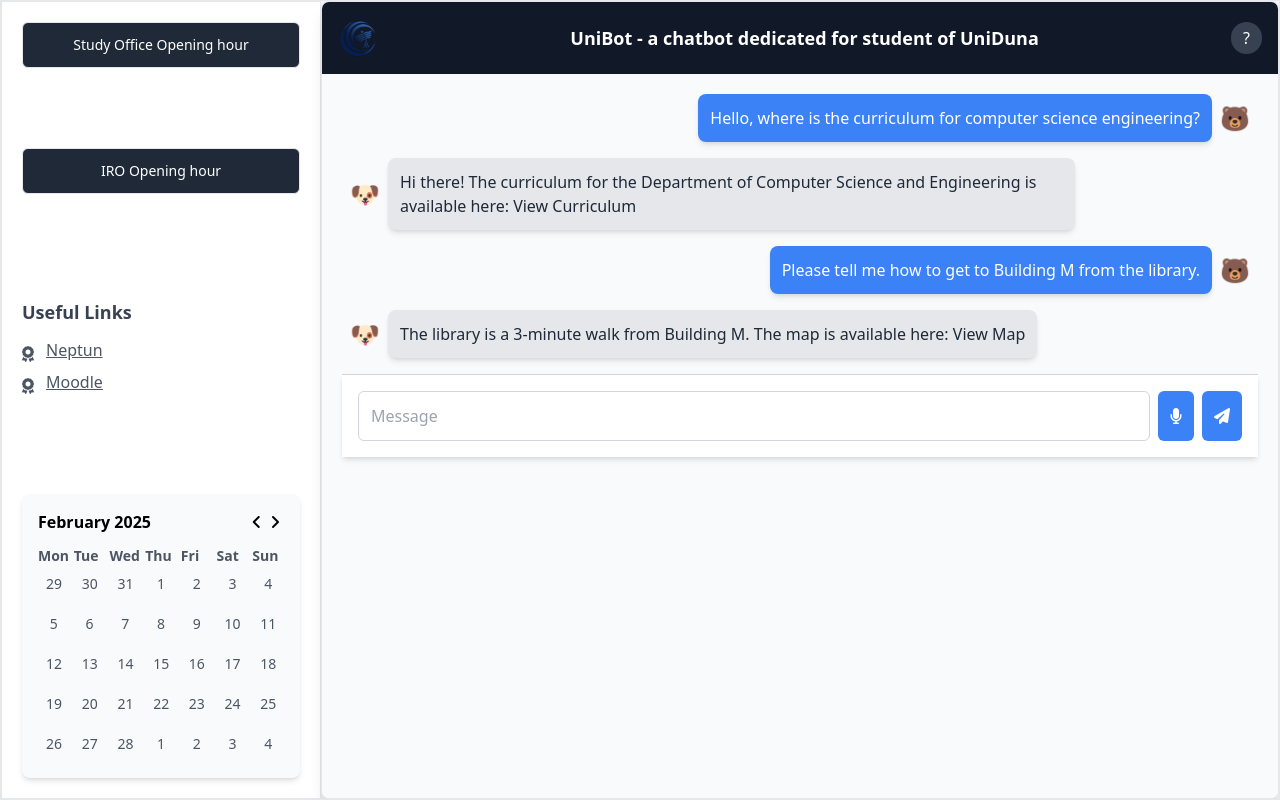
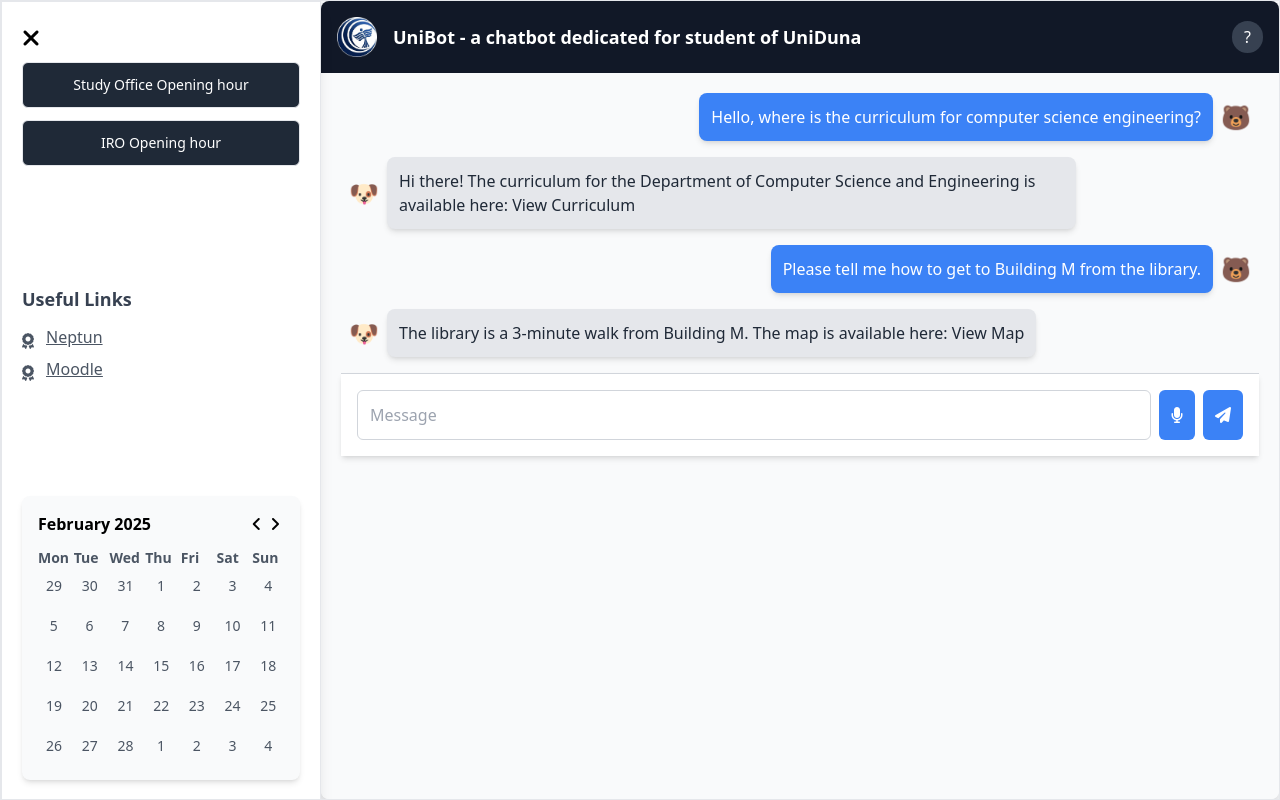
Before and after one commit to Exhalted/UniBot, a plain HTML site: page index.html in a window 1280 px wide. Drawn offline with Linux system fonts and the light colour scheme.

Commit message:
deploy: 6115d1920d481977fd68fcc6a35bb25f05a7be18

```diff
--- a/index.html
+++ b/index.html
@@ -4,16 +4,23 @@
     <meta charset="UTF-8">
     <meta name="viewport" content="width=device-width, initial-scale=1.0">
     <link rel="stylesheet" href="https://cdnjs.cloudflare.com/ajax/libs/font-awesome/6.7.2/css/all.min.css" integrity="sha512-Evv84Mr4kqVGRNSgIGL/F/aIDqQb7xQ2vcrdIwxfjThSH8CSR7PBEakCr51Ck+w+/U6swU2Im1vVX0SVk9ABhg==" crossorigin="anonymous" referrerpolicy="no-referrer" />
+    <script src="./toggleSidebar.js"></script>
     <title>Document</title>
-  <link rel="stylesheet" crossorigin href="/UniBot/assets/index-C1OoszAq.css">
+  <link rel="stylesheet" crossorigin href="/UniBot/assets/index-B_buyvVf.css">
 </head>
 <body>
     <div class="container">
 
         <!-- Sidebar Section -->
-        <aside class="sidebar">
-            <button class="btn">Study Office Opening hour</button>
-            <button class="btn">IRO Opening hour</button>
+        <aside class="sidebar open">
+            <button class="close-btn">
+                <i class="fa-solid fa-times text-2xl"></i> <!-- Close Icon -->
+            </button>
+
+            <div class="mt-10">
+                <button class="btn">Study Office Opening hour</button>
+                <button class="btn">IRO Opening hour</button>
+            </div>
 
             <div class="links">
                 <h3>Useful Links</h3>
@@ -59,8 +66,15 @@
         <main class="chat-window">
 
             <div class="chat-header">
-                <img class="w-[40px] " src="/UniBot/assets/duna-logo-DFX89d0E.png" alt="uniduna-logo">
-                <div>UniBot - a chatbot dedicated for student of UniDuna</div>
+                <!-- Hamburger Menu Button (Visible on Mobile) -->
+                <button class="menu-btn hidden">
+                    <i class="fa-solid fa-bars text-2xl"></i> <!-- FontAwesome Icon -->
+                </button>
+                <div class="flex items-center justify-center">
+                    <img class="w-[40px] h-[40px] mr-4" src="/UniBot/assets/duna-logo-Pg5k2MDd.png" alt="uniduna-logo">
+                    <span class="text-lg font-semibold sm:hidden">UniBot</span> <!-- Visible only on mobile -->
+                    <span class="text-lg font-semibold hidden sm:inline">UniBot - a chatbot dedicated for student of UniDuna</span> <!-- Visible only on larger screens -->
+                </div>
                 <button class="help-btn">?</button>
             </div>
 
```
Also changed, not shown: assets/duna-logo-DFX89d0E.png (deleted), assets/duna-logo-Pg5k2MDd.png (added), assets/index-B_buyvVf.css (added), assets/index-C1OoszAq.css (deleted).
